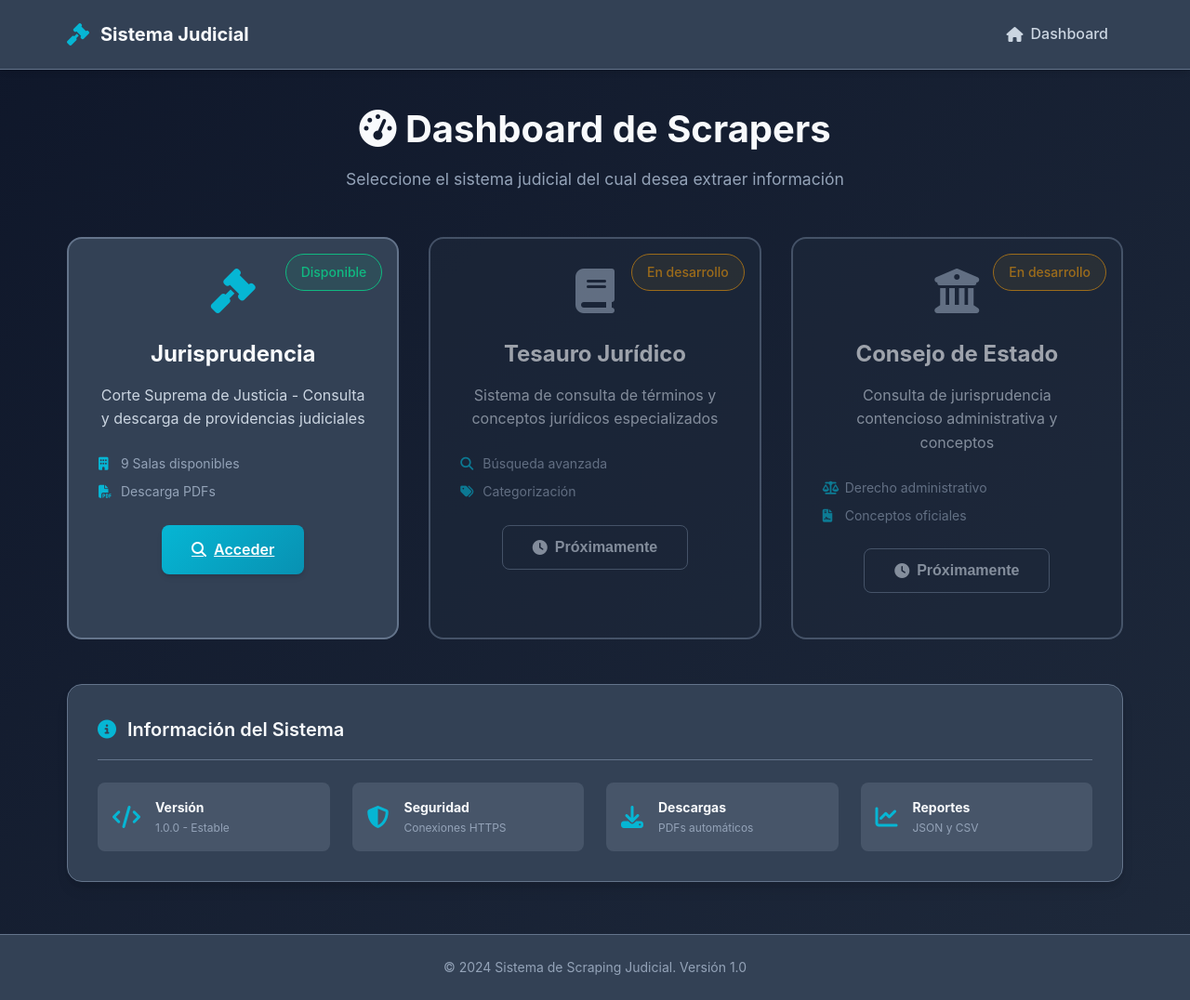
After one commit to Anathema69/CO-Scraping_4, a Flask app: template templates/index.html in a window 1280 px wide. The commit adds this page. Shown: the whole page at 93% size. Run offline with Flask 3, Linux system fonts and the light colour scheme; the template is opened without the code that fills it, so the values that code supplies are empty.

Commit message:
Resideño de la página inicial e hijos

```diff
--- a/app.py
+++ b/app.py
@@ -1,4 +1,4 @@
-# app.py
+# app.py - Con nuevas rutas para dashboard
 import threading
 import webbrowser
 import json
@@ -16,11 +16,16 @@ app = Flask(__name__)
 logging.basicConfig(level=logging.INFO)
 logger = logging.getLogger(__name__)
 
-# NOTA: La función build_search_params() ya no está aquí,
-# se movió a utils/form_helpers.py sin cambios
 
 @app.route('/')
-def index():
+def dashboard():
+    """Dashboard principal - página de inicio"""
+    return render_template('index.html')
+
+
+@app.route('/jurisprudencia')
+def jurisprudencia_filters():
+    """Página de filtros de jurisprudencia"""
     return render_template('jurisprudencia/filters.html')
 
 
--- a/static/css/base.css
+++ b/static/css/base.css
@@ -16,11 +16,90 @@ body {
   line-height: 1.6;
 }
 
+/* Navigation */
+.navbar {
+  background: var(--bg-card);
+  border-bottom: 1px solid var(--border);
+  padding: 1rem 0;
+  position: sticky;
+  top: 0;
+  z-index: 100;
+  box-shadow: var(--shadow);
+}
+
+.nav-container {
+  max-width: 1200px;
+  margin: 0 auto;
+  padding: 0 2rem;
+  display: flex;
+  justify-content: space-between;
+  align-items: center;
+}
+
+.nav-brand {
+  display: flex;
+  align-items: center;
+}
+
+.nav-brand a {
+  display: flex;
+  align-items: center;
+  gap: 0.75rem;
+  text-decoration: none;
+  color: var(--text-primary);
+  font-size: 1.25rem;
+  font-weight: 700;
+  transition: var(--transition);
+}
+
+.nav-brand a:hover {
+  color: var(--accent-primary);
+}
+
+.nav-brand i {
+  color: var(--accent-primary);
+  font-size: 1.5rem;
+}
+
+.nav-links {
+  display: flex;
+  gap: 1.5rem;
+  align-items: center;
+}
+
+.nav-link {
+  display: flex;
+  align-items: center;
+  gap: 0.5rem;
+  text-decoration: none;
+  color: var(--text-secondary);
+  font-weight: 500;
+  padding: 0.5rem 1rem;
+  border-radius: var(--border-radius);
+  transition: var(--transition);
+}
+
+.nav-link:hover {
+  background: var(--bg-input);
+  color: var(--text-primary);
+}
+
+.nav-link.active {
+  background: var(--accent-primary);
+  color: var(--bg-primary);
+}
+
+/* Main Content */
+.main-content {
+  min-height: calc(100vh - 140px); /* Ajustado para navbar y footer */
+  padding: 2rem 0;
+}
+
 /* Container */
 .container {
   max-width: 1200px;
   margin: 0 auto;
-  padding: var(--spacing-xl);
+  padding: 0 var(--spacing-xl);
 }
 
 /* Header */
@@ -41,10 +120,43 @@ body {
   font-size: 1.1rem;
 }
 
+/* Footer */
+.footer {
+  background: var(--bg-card);
+  border-top: 1px solid var(--border);
+  padding: 1.5rem 0;
+  margin-top: auto;
+  text-align: center;
+}
+
+.footer p {
+  color: var(--text-muted);
+  font-size: 0.875rem;
+}
+
 /* Responsive */
 @media (max-width: 768px) {
+  .nav-container {
+    padding: 0 var(--spacing-md);
+    flex-direction: column;
+    gap: 1rem;
+  }
+
+  .nav-links {
+    gap: 1rem;
+  }
+
+  .nav-link {
+    padding: 0.5rem;
+    font-size: 0.875rem;
+  }
+
   .container {
-    padding: var(--spacing-md);
+    padding: 0 var(--spacing-md);
+  }
+
+  .main-content {
+    padding: 1rem 0;
   }
 
   .header h1 {
--- /dev/null
+++ b/templates/base.html
@@ -0,0 +1,99 @@
+<!DOCTYPE html>
+<html lang="es">
+<head>
+  <meta charset="UTF-8" />
+  <meta name="viewport" content="width=device-width, initial-scale=1.0" />
+  <title>{% block title %}Sistema de Scraping Judicial{% endblock %}</title>
+
+  <!-- External CSS -->
+  <link rel="stylesheet" href="https://cdnjs.cloudflare.com/ajax/libs/font-awesome/6.4.0/css/all.min.css" />
+
+  <!-- Custom CSS -->
+  <link rel="stylesheet" href="{{ url_for('static', filename='css/variables.css') }}" />
+  <link rel="stylesheet" href="{{ url_for('static', filename='css/base.css') }}" />
+  <link rel="stylesheet" href="{{ url_for('static', filename='css/components.css') }}" />
+
+  <!-- Page specific CSS -->
+  {% block extra_css %}{% endblock %}
+</head>
+
+<body>
+  <!-- Navigation Header -->
+  <nav class="navbar">
+    <div class="nav-container">
+      <div class="nav-brand">
+        <a href="{{ url_for('dashboard') }}">
+          <i class="fas fa-gavel"></i>
+          <span>Sistema Judicial</span>
+        </a>
+      </div>
+
+      <div class="nav-links">
+        {% block nav_links %}
+        <a href="{{ url_for('dashboard') }}" class="nav-link">
+          <i class="fas fa-home"></i>
+          Dashboard
+        </a>
+        {% endblock %}
+      </div>
+    </div>
+  </nav>
+
+  <!-- Main Content -->
+  <main class="main-content">
+    {% block content %}{% endblock %}
+  </main>
+
+  <!-- Footer -->
+  <footer class="footer">
+    <div class="container">
+      <p>&copy; 2024 Sistema de Scraping Judicial. Versión 1.0</p>
+    </div>
+  </footer>
+
+  <!-- Common Scripts -->
+  <script>
+    // Funciones comunes para todas las páginas
+    function showNotification(message, type = 'info') {
+      const notification = document.createElement('div');
+      notification.className = `notification notification-${type}`;
+      notification.innerHTML = `
+        <div style="display: flex; align-items: center; gap: 0.5rem;">
+          <i class="fas fa-${type === 'error' ? 'exclamation-circle' :
+                            type === 'success' ? 'check-circle' :
+                            type === 'warning' ? 'exclamation-triangle' : 'info-circle'}"></i>
+          <span>${message}</span>
+        </div>
+      `;
+
+      Object.assign(notification.style, {
+        position: 'fixed',
+        top: '20px',
+        right: '20px',
+        padding: '1rem 1.5rem',
+        borderRadius: '8px',
+        color: 'white',
+        fontSize: '0.9rem',
+        zIndex: '10000',
+        background: type === 'error' ? 'var(--error)' :
+                    type === 'success' ? 'var(--success)' :
+                    type === 'warning' ? 'var(--warning)' : 'var(--accent-primary)',
+        boxShadow: 'var(--shadow-lg)',
+        transform: 'translateX(100%)',
+        transition: 'transform 0.3s ease'
+      });
+
+      document.body.appendChild(notification);
+
+      setTimeout(() => notification.style.transform = 'translateX(0)', 100);
+      setTimeout(() => {
+        notification.style.transform = 'translateX(100%)';
+        setTimeout(() => notification.remove(), 300);
+      }, 5000);
+    }
+  </script>
+
+  <!-- Page specific scripts -->
+  {% block extra_js %}{% endblock %}
+</body>
+</html>
--- /dev/null
+++ b/templates/index.html
@@ -0,0 +1,304 @@
+{% extends "base.html" %}
+
+{% block title %}Dashboard - Sistema de Scraping Judicial{% endblock %}
+
+{% block content %}
+<div class="container">
+  <!-- Header del Dashboard -->
+  <div class="dashboard-header">
+    <h1><i class="fas fa-tachometer-alt"></i> Dashboard de Scrapers</h1>
+    <p>Seleccione el sistema judicial del cual desea extraer información</p>
+  </div>
+
+  <!-- Grid de Opciones -->
+  <div class="scrapers-grid">
+
+    <!-- Jurisprudencia -->
+    <div class="scraper-card active">
+      <div class="card-icon">
+        <i class="fas fa-gavel"></i>
+      </div>
+      <div class="card-content">
+        <h3>Jurisprudencia</h3>
+        <p>Corte Suprema de Justicia - Consulta y descarga de providencias judiciales</p>
+        <div class="card-stats">
+          <span><i class="fas fa-building"></i> 9 Salas disponibles</span>
+          <span><i class="fas fa-file-pdf"></i> Descarga PDFs</span>
+        </div>
+      </div>
+      <div class="card-actions">
+        <a href="{{ url_for('jurisprudencia_filters') }}" class="btn btn-primary">
+          <i class="fas fa-search"></i>
+          Acceder
+        </a>
+      </div>
+      <div class="card-status">
+        <span class="status-badge status-active">Disponible</span>
+      </div>
+    </div>
+
+    <!-- Tesauro (Próximamente) -->
+    <div class="scraper-card disabled">
+      <div class="card-icon">
+        <i class="fas fa-book"></i>
+      </div>
+      <div class="card-content">
+        <h3>Tesauro Jurídico</h3>
+        <p>Sistema de consulta de términos y conceptos jurídicos especializados</p>
+        <div class="card-stats">
+          <span><i class="fas fa-search"></i> Búsqueda avanzada</span>
+          <span><i class="fas fa-tags"></i> Categorización</span>
+        </div>
+      </div>
+      <div class="card-actions">
+        <button class="btn btn-secondary" disabled>
+          <i class="fas fa-clock"></i>
+          Próximamente
+        </button>
+      </div>
+      <div class="card-status">
+        <span class="status-badge status-coming-soon">En desarrollo</span>
+      </div>
+    </div>
+
+    <!-- Consejo de Estado (Próximamente) -->
+    <div class="scraper-card disabled">
+      <div class="card-icon">
+        <i class="fas fa-university"></i>
+      </div>
+      <div class="card-content">
+        <h3>Consejo de Estado</h3>
+        <p>Consulta de jurisprudencia contencioso administrativa y conceptos</p>
+        <div class="card-stats">
+          <span><i class="fas fa-balance-scale"></i> Derecho administrativo</span>
+          <span><i class="fas fa-file-contract"></i> Conceptos oficiales</span>
+        </div>
+      </div>
+      <div class="card-actions">
+        <button class="btn btn-secondary" disabled>
+          <i class="fas fa-clock"></i>
+          Próximamente
+        </button>
+      </div>
+      <div class="card-status">
+        <span class="status-badge status-coming-soon">En desarrollo</span>
+      </div>
+    </div>
+
+  </div>
+
+  <!-- Información del Sistema -->
+  <div class="system-info">
+    <div class="card">
+      <div class="card-header">
+        <i class="fas fa-info-circle"></i>
+        <h3>Información del Sistema</h3>
+      </div>
+      <div class="info-grid">
+        <div class="info-item">
+          <i class="fas fa-code"></i>
+          <div>
+            <strong>Versión</strong>
+            <span>1.0.0 - Estable</span>
+          </div>
+        </div>
+        <div class="info-item">
+          <i class="fas fa-shield-alt"></i>
+          <div>
+            <strong>Seguridad</strong>
+            <span>Conexiones HTTPS</span>
+          </div>
+        </div>
+        <div class="info-item">
+          <i class="fas fa-download"></i>
+          <div>
+            <strong>Descargas</strong>
+            <span>PDFs automáticos</span>
+          </div>
+        </div>
+        <div class="info-item">
+          <i class="fas fa-chart-line"></i>
+          <div>
+            <strong>Reportes</strong>
+            <span>JSON y CSV</span>
+          </div>
+        </div>
+      </div>
+    </div>
+  </div>
+</div>
+{% endblock %}
+
+{% block extra_css %}
+<style>
+  /* Estilos específicos del dashboard */
+  .dashboard-header {
+    text-align: center;
+    margin-bottom: 3rem;
+  }
+
+  .dashboard-header h1 {
+    font-size: 2.5rem;
+    margin-bottom: 0.5rem;
+    color: var(--text-primary);
+  }
+
+  .dashboard-header p {
+    font-size: 1.1rem;
+    color: var(--text-muted);
+  }
+
+  .scrapers-grid {
+    display: grid;
+    grid-template-columns: repeat(auto-fit, minmax(350px, 1fr));
+    gap: 2rem;
+    margin-bottom: 3rem;
+  }
+
+  .scraper-card {
+    background: var(--bg-card);
+    border-radius: var(--border-radius-lg);
+    padding: 2rem;
+    border: 2px solid var(--border);
+    transition: var(--transition);
+    position: relative;
+    overflow: hidden;
+  }
+
+  .scraper-card.active:hover {
+    transform: translateY(-4px);
+    border-color: var(--accent-primary);
+    box-shadow: var(--shadow-lg);
+  }
+
+  .scraper-card.disabled {
+    opacity: 0.6;
+    background: var(--bg-secondary);
+  }
+
+  .card-icon {
+    text-align: center;
+    margin-bottom: 1.5rem;
+  }
+
+  .card-icon i {
+    font-size: 3rem;
+    color: var(--accent-primary);
+  }
+
+  .scraper-card.disabled .card-icon i {
+    color: var(--text-muted);
+  }
+
+  .card-content h3 {
+    font-size: 1.5rem;
+    margin-bottom: 0.75rem;
+    color: var(--text-primary);
+    text-align: center;
+  }
+
+  .card-content p {
+    color: var(--text-secondary);
+    text-align: center;
+    margin-bottom: 1.5rem;
+    line-height: 1.6;
+  }
+
+  .card-stats {
+    display: flex;
+    flex-direction: column;
+    gap: 0.5rem;
+    margin-bottom: 1.5rem;
+  }
+
+  .card-stats span {
+    display: flex;
+    align-items: center;
+    gap: 0.5rem;
+    color: var(--text-muted);
+    font-size: 0.875rem;
+  }
+
+  .card-stats i {
+    color: var(--accent-primary);
+    width: 1rem;
+  }
+
+  .card-actions {
+    text-align: center;
+    margin-bottom: 1rem;
+  }
+
+  .card-status {
+    position: absolute;
+    top: 1rem;
+    right: 1rem;
+  }
+
+  .status-active {
+    background: rgba(16, 185, 129, 0.1);
+    color: var(--success);
+    border: 1px solid var(--success);
+  }
+
+  .status-coming-soon {
+    background: rgba(251, 191, 36, 0.1);
+    color: var(--warning);
+    border: 1px solid var(--warning);
+  }
+
+  .system-info {
+    margin-top: 3rem;
+  }
+
+  .info-grid {
+    display: grid;
+    grid-template-columns: repeat(auto-fit, minmax(200px, 1fr));
+    gap: 1.5rem;
+  }
+
+  .info-item {
+    display: flex;
+    align-items: center;
+    gap: 1rem;
+    padding: 1rem;
+    background: var(--bg-input);
+    border-radius: var(--border-radius);
+  }
+
+  .info-item i {
+    font-size: 1.5rem;
+    color: var(--accent-primary);
+  }
+
+  .info-item div {
+    display: flex;
+    flex-direction: column;
+  }
+
+  .info-item strong {
+    color: var(--text-primary);
+    font-size: 0.875rem;
+  }
+
+  .info-item span {
+    color: var(--text-muted);
+    font-size: 0.75rem;
+  }
+
+  /* Responsive */
+  @media (max-width: 768px) {
+    .scrapers-grid {
+      grid-template-columns: 1fr;
+    }
+
+    .dashboard-header h1 {
+      font-size: 2rem;
+    }
+
+    .info-grid {
+      grid-template-columns: 1fr;
+    }
+  }
+</style>
+{% endblock %}
```
Also changed, not shown: templates/jurisprudencia/filters.html (+19 -22 lines), 4 other files.
